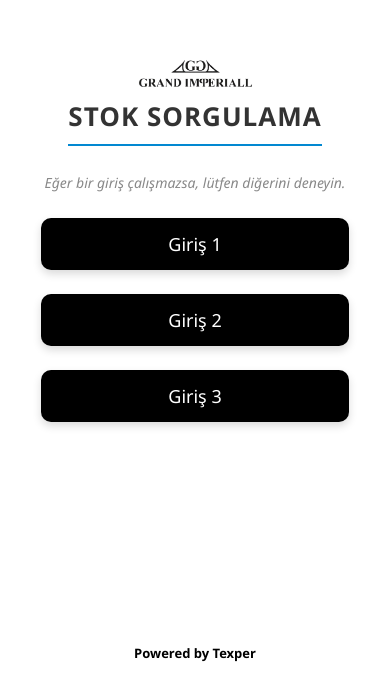
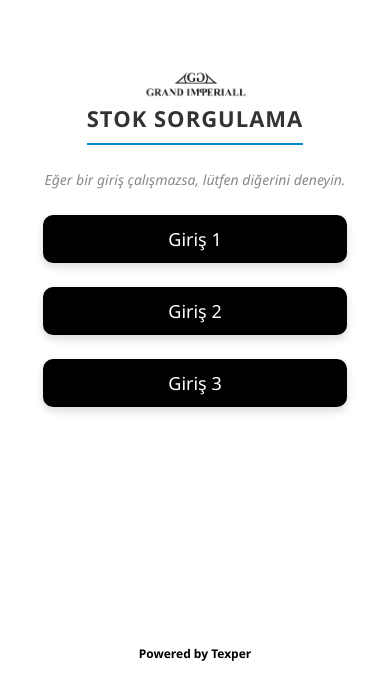
Before and after one commit to texpercomp/GRANDSTOK, a plain HTML site: page index.html in a window 390 px wide. Shown: the part 168-844 px from the top of the page. Drawn offline with Linux system fonts and the light colour scheme.

Commit message:
Update index.html

```diff
--- a/index.html
+++ b/index.html
@@ -30,14 +30,15 @@
     }
 
     .logo {
-      width: 200px; /* Logoyu büyütüyoruz */
+      width: 50%; /* Logoyu telefon ekranına göre responsive yapıyoruz */
+      max-width: 200px; /* Logo boyutunu sınırlıyoruz */
       height: auto;
       margin-bottom: -30px; /* Logo ve başlık arasındaki boşluğu ayarlıyoruz */
       display: block;
     }
 
     h1 {
-      font-size: 26px;
+      font-size: 22px; /* Mobil uyumlu başlık boyutu */
       color: #333; /* Başlık rengi siyah olacak */
       font-weight: bold;
       margin-top: 10px; /* Başlık için üstten biraz boşluk ekliyoruz */
@@ -110,6 +111,33 @@
         left: 100%;
       }
     }
+
+    /* Responsive Tasarım: Telefonlar için */
+    @media (max-width: 480px) {
+      h1 {
+        font-size: 20px; /* Daha küçük telefon ekranları için başlık boyutu */
+      }
+
+      .button {
+        font-size: 16px; /* Butonlarda yazı boyutunu küçültüyoruz */
+        padding: 12px;
+      }
+
+      .footer a {
+        font-size: 12px; /* Footer yazısı boyutunu küçültüyoruz */
+      }
+    }
+
+    /* Daha geniş ekranlar için (tablet vb.) */
+    @media (max-width: 768px) {
+      h1 {
+        font-size: 22px; /* Tabletlerde başlık boyutu */
+      }
+
+      .button {
+        font-size: 18px; /* Tabletlerde buton yazı boyutu */
+      }
+    }
   </style>
 </head>
 <body>
```
